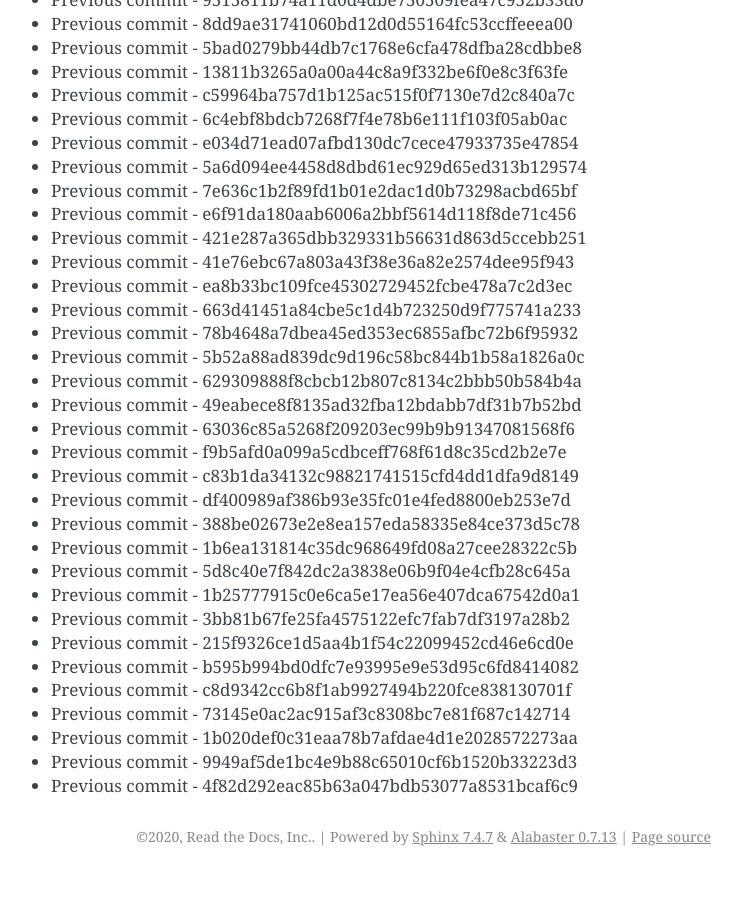
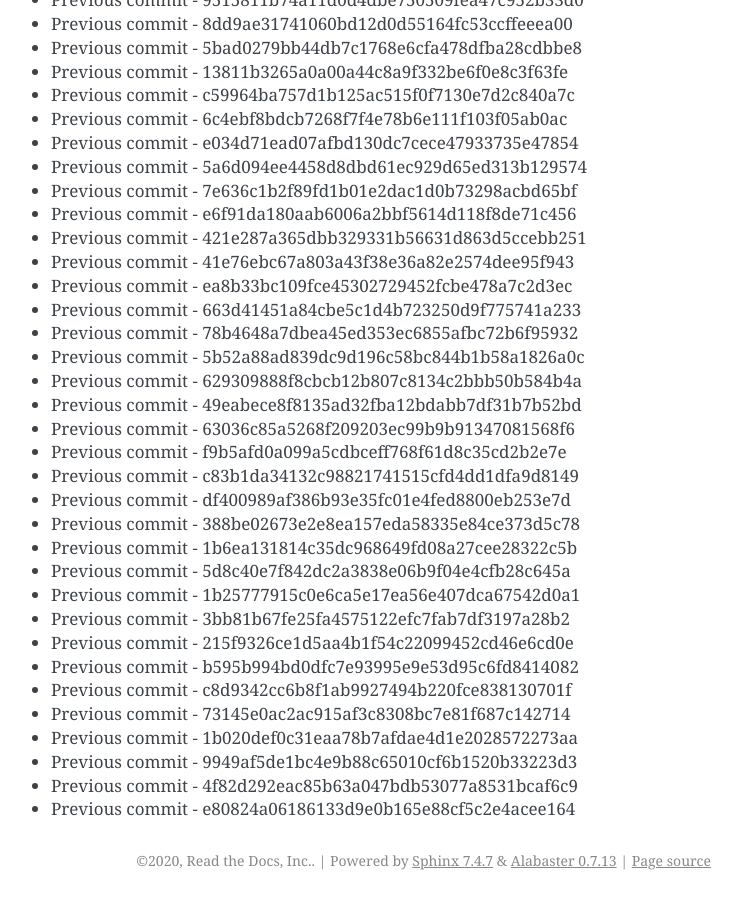
Before and after one commit to readthedocs/rtd-git-stresstest, a Sphinx documentation site: the page built from docs/updates.rst, in a window 1280 px wide and 900 px high, scrolled down 43561 px. Shown: the whole window, without its empty margins (399-1141 px from the left). Built offline with Sphinx 7.4.7, drawn with Linux system fonts in a browser that asks for light colours; before the commit the page ends 44437 px from its top, so only the background shows below that.

Commit message:
Generating commit from previous: e80824a06186133d9e0b165e88cf5c2e4acee164

```diff
--- a/docs/updates.rst
+++ b/docs/updates.rst
@@ -1862,3 +1862,4 @@ It can be tested for any performance characteristics.
 * Previous commit - 1b020def0c31eaa78b7afdae4d1e2028572273aa
 * Previous commit - 9949af5de1bc4e9b88c65010cf6b1520b33223d3
 * Previous commit - 4f82d292eac85b63a047bdb53077a8531bcaf6c9
+* Previous commit - e80824a06186133d9e0b165e88cf5c2e4acee164
```
